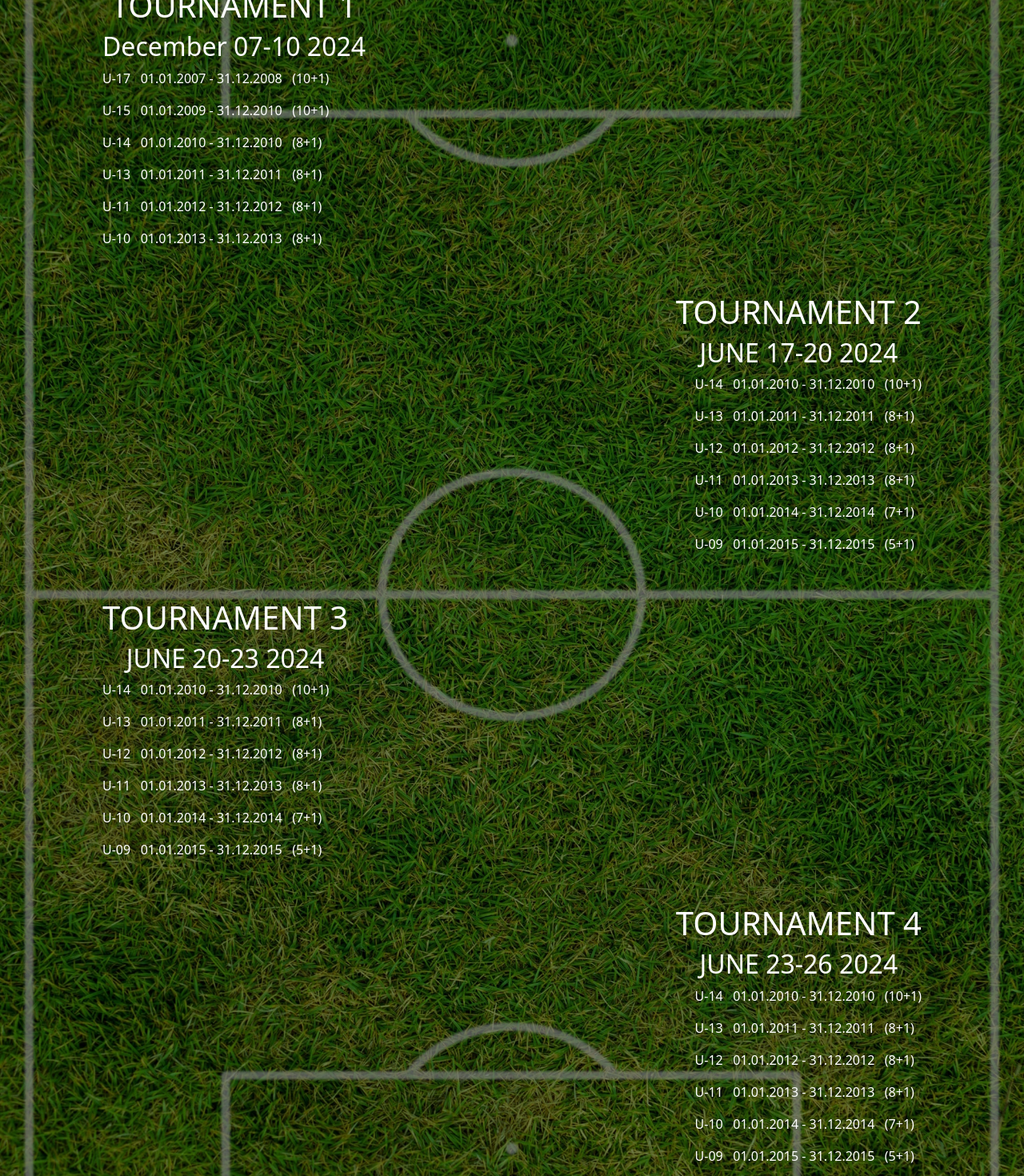
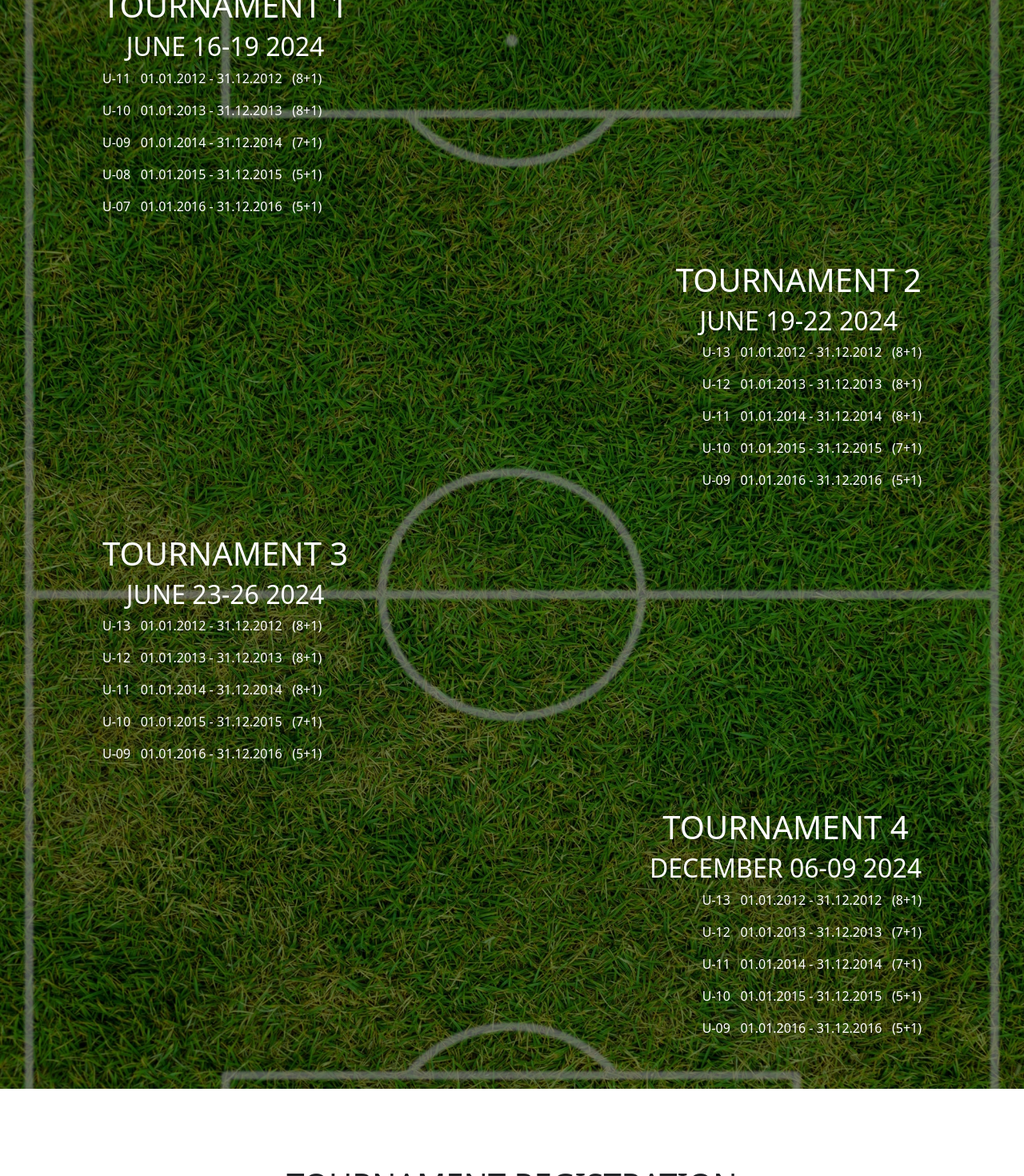
Before and after one commit to Qelik/balkan-promises, a React (Create React App) app: page /tournament in a window 1280 px wide. Shown: the part 1260-2730 px from the top of the page at 80% size. Built offline with nearby package versions, Linux system fonts and the light colour scheme.

Commit message:
Date changes and group changes

```diff
--- a/src/components/cardSlider/cardSlider.js
+++ b/src/components/cardSlider/cardSlider.js
@@ -14,13 +14,13 @@ const data = [
     {
         name: 'Tournament 1',
         img: image1,
-        date: '17 - 20 June',
+        date: '16 - 19 June',
         to: '/tournament#tournament2'
     },
     {
         name: 'Tournament 2',
         img: tournament3,
-        date: '20 - 23 June',
+        date: '19 - 22 June',
         to: '/tournament#tournament3'
     },
     {
@@ -32,14 +32,8 @@ const data = [
     {
         name: 'Tournament 4',
         img: tournament5,
-        date: '25 - 28 August',
+        date: '06 - 09 December',
         to: '/tournament#tournament4'
-    },
-    {
-        name: 'Tournament 5',
-        img: football,
-        date: '07 - 10 December',
-        to: '/tournament#tournament1'
     }
 ]
 
--- a/src/components/tournamnetDetails/tournamentDetails.js
+++ b/src/components/tournamnetDetails/tournamentDetails.js
@@ -11,7 +11,7 @@ const TournamentDetails = () => {
             if (location.hash) {
                 const element = document.getElementById(location.hash.substring(1));
                 if (element) {
-                    const yOffset = -200; // Adjust this value for desired headroom
+                    const yOffset = -500; // Adjust this value for desired headroom
                     const yPosition = element.getBoundingClientRect().top + window.scrollY + yOffset;
                     window.scrollTo({ top: yPosition, behavior: 'smooth' });
                 }
@@ -31,57 +31,53 @@ const TournamentDetails = () => {
                     <div className='tournametDetail left' id='tournament1'>
                         <div className='tournamentDetailHead'>
                             <h1>TOURNAMENT 1</h1>
-                            <h2>December 07-10 {new Date().getFullYear()}</h2>
+                            <h2>JUNE 16-19 {new Date().getFullYear()}</h2>
                         </div>
                         <div className='tournamentDetailList'>
-                            <p>U-17 &nbsp; 01.01.2007 - 31.12.2008 &nbsp; (10+1)</p>
-                            <p>U-15 &nbsp; 01.01.2009 - 31.12.2010 &nbsp; (10+1)</p>
-                            <p>U-14 &nbsp; 01.01.2010 - 31.12.2010 &nbsp; (8+1)</p>
-                            <p>U-13 &nbsp; 01.01.2011 - 31.12.2011 &nbsp; (8+1)</p>
                             <p>U-11 &nbsp; 01.01.2012 - 31.12.2012 &nbsp; (8+1)</p>
                             <p>U-10 &nbsp; 01.01.2013 - 31.12.2013 &nbsp; (8+1)</p>
+                            <p>U-09 &nbsp; 01.01.2014 - 31.12.2014 &nbsp; (7+1)</p>
+                            <p>U-08 &nbsp; 01.01.2015 - 31.12.2015 &nbsp; (5+1)</p>
+                            <p>U-07 &nbsp; 01.01.2016 - 31.12.2016 &nbsp; (5+1)</p>
                         </div>
                     </div>
                     <div className='tournametDetail right' id='tournament2'>
                         <div className='tournamentDetailHead'>
                             <h1>TOURNAMENT 2</h1>
-                            <h2>JUNE 17-20 {new Date().getFullYear()}</h2>
+                            <h2>JUNE 19-22 {new Date().getFullYear()}</h2>
                         </div>
                         <div className='tournamentDetailList'>
-                            <p>U-14 &nbsp; 01.01.2010 - 31.12.2010 &nbsp; (10+1)</p>
-                            <p>U-13 &nbsp; 01.01.2011 - 31.12.2011 &nbsp; (8+1)</p>
-                            <p>U-12 &nbsp; 01.01.2012 - 31.12.2012 &nbsp; (8+1)</p>
-                            <p>U-11 &nbsp; 01.01.2013 - 31.12.2013 &nbsp; (8+1)</p>
-                            <p>U-10 &nbsp; 01.01.2014 - 31.12.2014 &nbsp; (7+1)</p>
-                            <p>U-09 &nbsp; 01.01.2015 - 31.12.2015 &nbsp; (5+1)</p>
+                            <p>U-13 &nbsp; 01.01.2012 - 31.12.2012 &nbsp; (8+1)</p>
+                            <p>U-12 &nbsp; 01.01.2013 - 31.12.2013 &nbsp; (8+1)</p>
+                            <p>U-11 &nbsp; 01.01.2014 - 31.12.2014 &nbsp; (8+1)</p>
+                            <p>U-10 &nbsp; 01.01.2015 - 31.12.2015 &nbsp; (7+1)</p>
+                            <p>U-09 &nbsp; 01.01.2016 - 31.12.2016 &nbsp; (5+1)</p>
                         </div>
                     </div>
                     <div className='tournametDetail left' id='tournament3'>
                         <div className='tournamentDetailHead'>
                             <h1>TOURNAMENT 3</h1>
-                            <h2>JUNE 20-23 {new Date().getFullYear()}</h2>
+                            <h2>JUNE 23-26 {new Date().getFullYear()}</h2>
                         </div>
                         <div className='tournamentDetailList'>
-                            <p>U-14 &nbsp; 01.01.2010 - 31.12.2010 &nbsp; (10+1)</p>
-                            <p>U-13 &nbsp; 01.01.2011 - 31.12.2011 &nbsp; (8+1)</p>
-                            <p>U-12 &nbsp; 01.01.2012 - 31.12.2012 &nbsp; (8+1)</p>
-                            <p>U-11 &nbsp; 01.01.2013 - 31.12.2013 &nbsp; (8+1)</p>
-                            <p>U-10 &nbsp; 01.01.2014 - 31.12.2014 &nbsp; (7+1)</p>
-                            <p>U-09 &nbsp; 01.01.2015 - 31.12.2015 &nbsp; (5+1)</p>
+                            <p>U-13 &nbsp; 01.01.2012 - 31.12.2012 &nbsp; (8+1)</p>
+                            <p>U-12 &nbsp; 01.01.2013 - 31.12.2013 &nbsp; (8+1)</p>
+                            <p>U-11 &nbsp; 01.01.2014 - 31.12.2014 &nbsp; (8+1)</p>
+                            <p>U-10 &nbsp; 01.01.2015 - 31.12.2015 &nbsp; (7+1)</p>
+                            <p>U-09 &nbsp; 01.01.2016 - 31.12.2016 &nbsp; (5+1)</p>
                         </div>
                     </div>
                     <div className='tournametDetail right' id='tournament4'>
                         <div className='tournamentDetailHead'>
                             <h1>TOURNAMENT 4</h1>
-                            <h2>JUNE 23-26 {new Date().getFullYear()}</h2>
+                            <h2>DECEMBER 06-09 {new Date().getFullYear()}</h2>
                         </div>
                         <div className='tournamentDetailList'>
-                            <p>U-14 &nbsp; 01.01.2010 - 31.12.2010 &nbsp; (10+1)</p>
-                            <p>U-13 &nbsp; 01.01.2011 - 31.12.2011 &nbsp; (8+1)</p>
-                            <p>U-12 &nbsp; 01.01.2012 - 31.12.2012 &nbsp; (8+1)</p>
-                            <p>U-11 &nbsp; 01.01.2013 - 31.12.2013 &nbsp; (8+1)</p>
-                            <p>U-10 &nbsp; 01.01.2014 - 31.12.2014 &nbsp; (7+1)</p>
-                            <p>U-09 &nbsp; 01.01.2015 - 31.12.2015 &nbsp; (5+1)</p>
+                            <p>U-13 &nbsp; 01.01.2012 - 31.12.2012 &nbsp; (8+1)</p>
+                            <p>U-12 &nbsp; 01.01.2013 - 31.12.2013 &nbsp; (7+1)</p>
+                            <p>U-11 &nbsp; 01.01.2014 - 31.12.2014 &nbsp; (7+1)</p>
+                            <p>U-10 &nbsp; 01.01.2015 - 31.12.2015 &nbsp; (5+1)</p>
+                            <p>U-09 &nbsp; 01.01.2016 - 31.12.2016 &nbsp; (5+1)</p>
                         </div>
                     </div>
                 </div>
```
